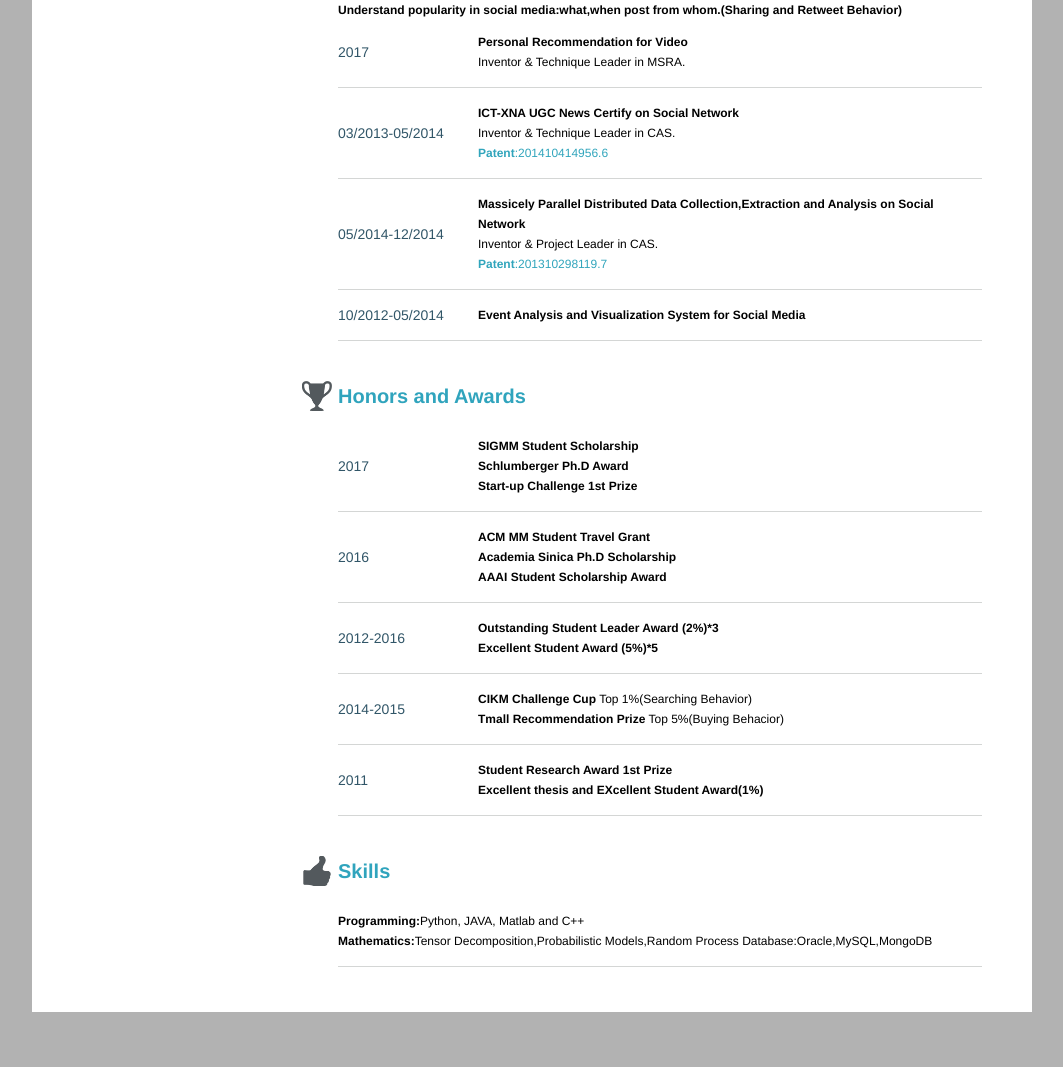
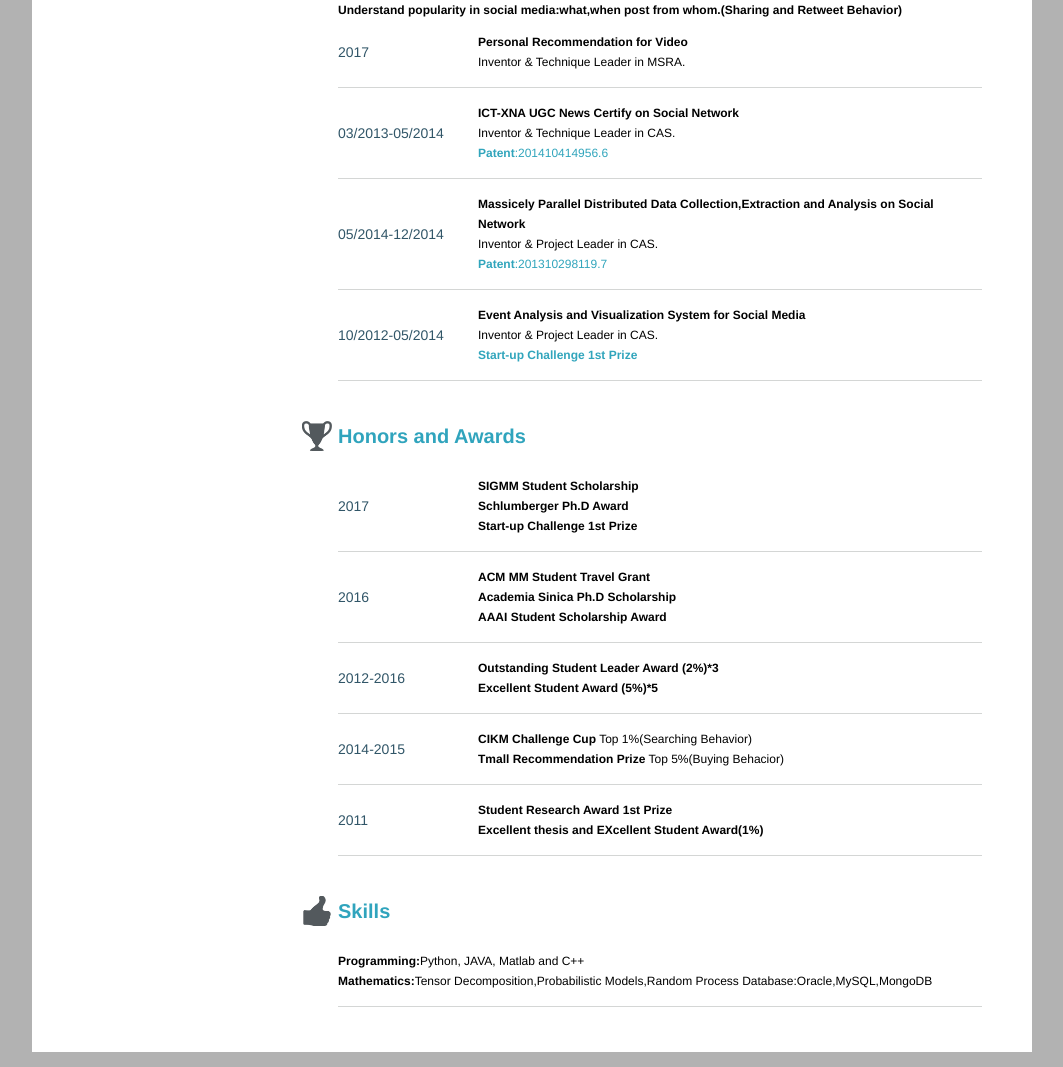
Before and after one commit to csbobby/homepage, a plain HTML site: page index.html in a window 1280 px wide. Shown: the part 959-2026 px from the top of the page, without its empty margins (108-1171 px from the left). Before the commit the page ends 1986 px from the top, so only its background shows below. Drawn offline with Linux system fonts and the light colour scheme.

Commit message:
Update index.html

```diff
--- a/index.html
+++ b/index.html
@@ -179,6 +179,8 @@ body{background-color: #b2b2b2; font-size: 12px; font-family: Helvetica;}
 							<td>
 								<div>
 									<h4>Event Analysis and Visualization System for Social Media</h4>
+									<p>Inventor & Project Leader in CAS.</p>
+									<p class="colorCyan"><b>Start-up Challenge 1st Prize</b></p>
 								</div>
 							</td>
 						</tr>
```
